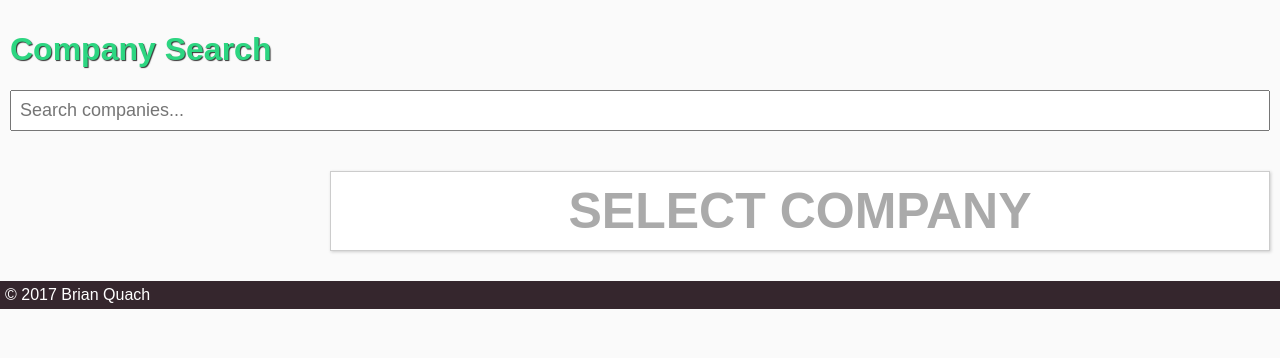
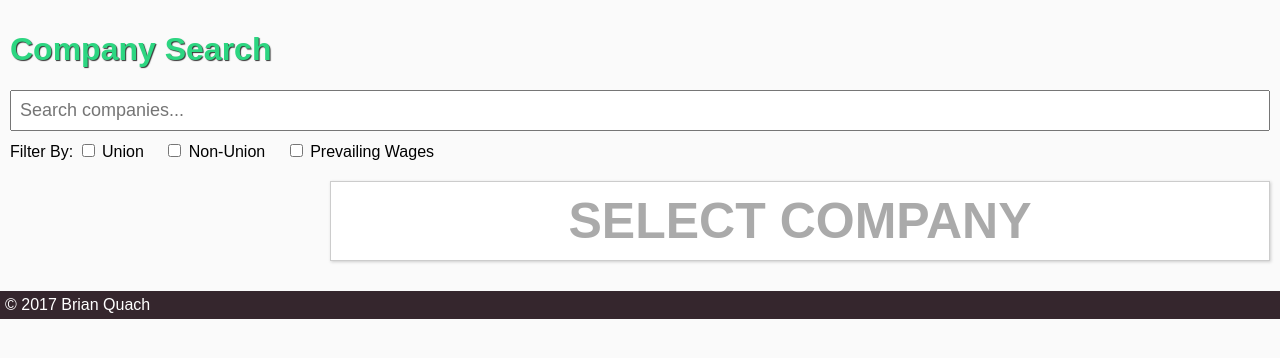
Before and after one commit to brianquach/bc-fe-challenge, a plain HTML site: page public/index.html in a window 1280 px wide. Drawn offline with Linux system fonts and the light colour scheme; no server answers.

Commit message:
Style: update layout

```diff
--- a/public/index.html
+++ b/public/index.html
@@ -10,17 +10,23 @@
     <header class="company-search">
       <h1>Company Search</h1>
       <input id="searchBox" class="company-search__box" type="text" placeholder="Search companies...">
+      <div class="company-search__labor-filter">
+        Filter By:
+        <input id="unionCheck" type="checkbox" value="Union"> <label for="unionCheck">Union</label>
+        <input id="nonUnionCheck" type="checkbox" value="Non-Union"> <label for="nonUnionCheck">Non-Union</label>
+        <input id="prevailingCheck" type="checkbox" value="Prevailing Wages"> <label for="prevailingCheck">Prevailing Wages</label>
+      </div>
     </header>
 
     <main class="content">
       <section class="company-list">
+        <ul id="searchResults">
+        </ul>
         <nav id="pagination" class="pagination">
           <button id="prevBtn" class="pagination__btn">&larr; Previous</button>
           Page <span id="currentPage"></span> of <span id="totalPage"></span>
           <button id="nextBtn" class="pagination__btn">Next &rarr;</button>
         </nav>
-        <ul id="searchResults">
-        </ul>
       </section>
       <article id="companyInformation" class="company-information">
         <div class="no-company-select">Select Company</div>
--- a/public/static/css/styles.css
+++ b/public/static/css/styles.css
@@ -31,12 +31,19 @@ header {
 /* Layout */
 .content {
   display: flex;
-  margin-top: 2rem;
   padding: 1rem;
 }
 
 .company-search {
   width: 100%;
+}
+
+.company-search__labor-filter {
+  margin: 1rem 0 0 0;
+}
+
+.company-search__labor-filter label {
+  padding: 1.6rem 1.6rem 1.6rem 0;
 }
 
 .company-list {
@@ -80,6 +87,10 @@ header {
 }
 
 /* Company Search List */
+.company-list ul {
+  margin: 0;
+}
+
 .company-search__box {
   width: 100%;
   font-size: 1.8rem;
@@ -93,6 +104,10 @@ header {
   box-shadow: 1px 1px 3px 0 #cccccc;
   background-color: #ffffff;
   transition: transform .2s ease;
+}
+
+.company-brief:first-child {
+  margin-top: 0;
 }
 
 .company-brief a {
```
